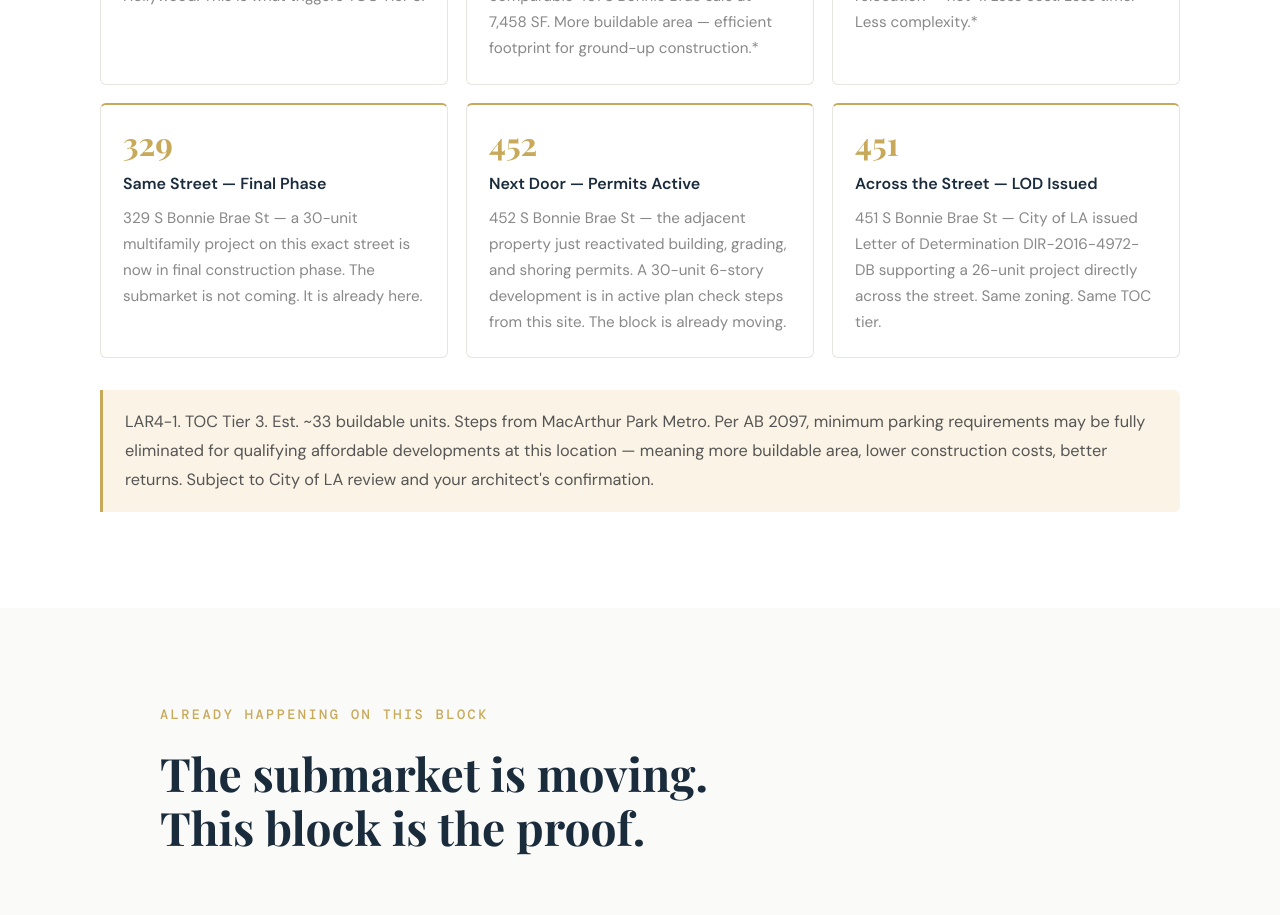
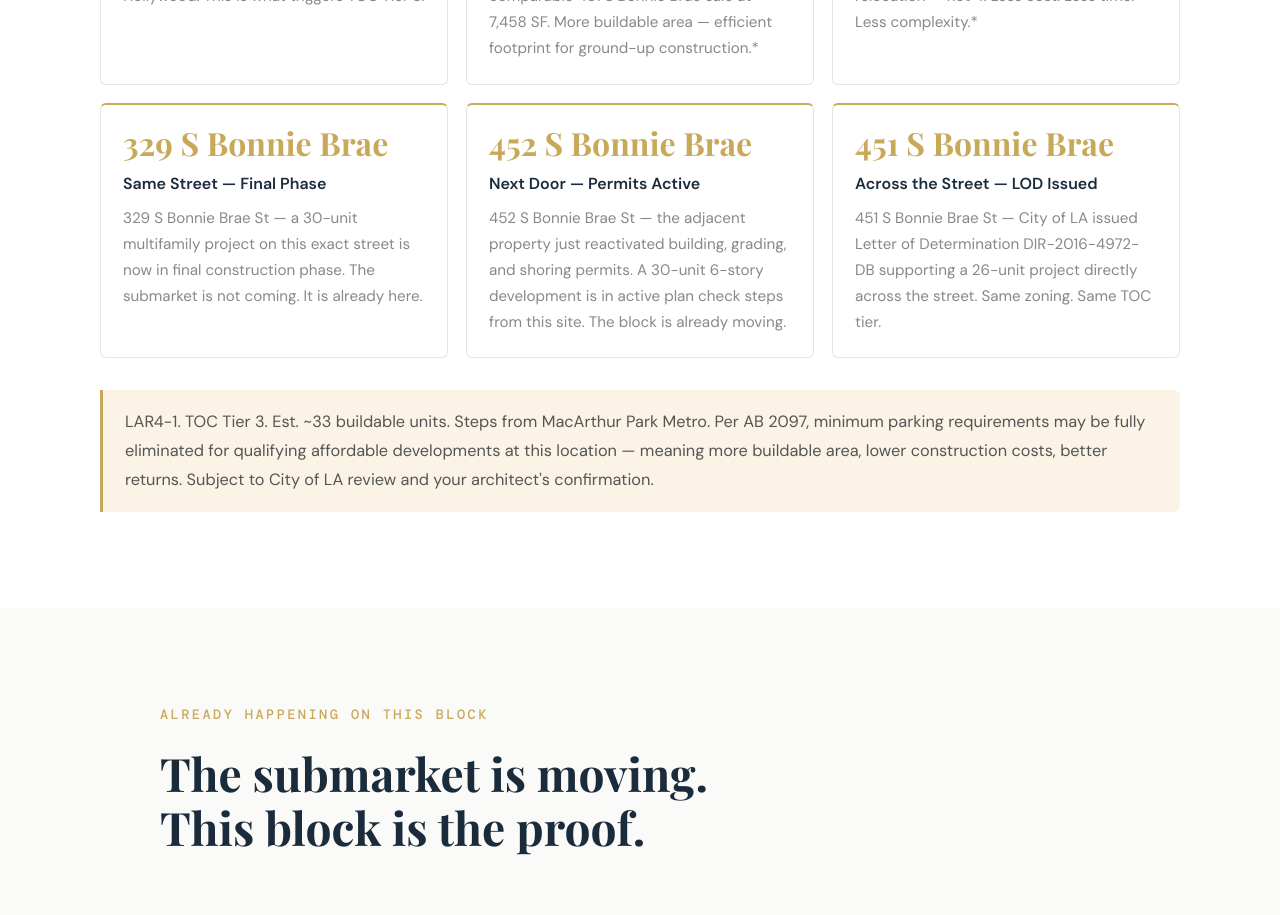
Before and after one commit to Ebenyi1976/446-bonnie-brea, a Next.js app: page / in a window 1280 px wide. Shown: the part 3180-4095 px from the top of the page. Built offline with nearby package versions, Linux system fonts and the light colour scheme.

Commit message:
Update card stats to full street addresses for 329, 452, 451

```diff
--- a/app/page.tsx
+++ b/app/page.tsx
@@ -106,9 +106,9 @@ export default function Home() {
               { stat: 'Metro', title: 'MacArthur Park — Steps Away', body: 'Red and Purple Lines. Walking distance. Direct access to Downtown LA, Koreatown, Hollywood. This is what triggers TOC Tier 3.' },
               { stat: '7,870', title: 'Square Foot Lot', body: 'Clean rectangular lot approximately 60 ft wide × 130 ft deep. Larger than the comparable 451 S Bonnie Brae sale at 7,458 SF. More buildable area — efficient footprint for ground-up construction.*' },
               { stat: 'Unit 4', title: 'Delivered Vacant at Close', body: 'Owner-occupied unit delivers vacant at close of escrow. Only 3 RSO units require relocation — not 4. Less cost. Less time. Less complexity.*' },
-              { stat: '329', title: 'Same Street — Final Phase', body: '329 S Bonnie Brae St — a 30-unit multifamily project on this exact street is now in final construction phase. The submarket is not coming. It is already here.' },
-              { stat: '452', title: 'Next Door — Permits Active', body: '452 S Bonnie Brae St — the adjacent property just reactivated building, grading, and shoring permits. A 30-unit 6-story development is in active plan check steps from this site. The block is already moving.' },
-              { stat: '451', title: 'Across the Street — LOD Issued', body: '451 S Bonnie Brae St — City of LA issued Letter of Determination DIR-2016-4972-DB supporting a 26-unit project directly across the street. Same zoning. Same TOC tier.' },
+              { stat: '329 S Bonnie Brae', title: 'Same Street — Final Phase', body: '329 S Bonnie Brae St — a 30-unit multifamily project on this exact street is now in final construction phase. The submarket is not coming. It is already here.' },
+              { stat: '452 S Bonnie Brae', title: 'Next Door — Permits Active', body: '452 S Bonnie Brae St — the adjacent property just reactivated building, grading, and shoring permits. A 30-unit 6-story development is in active plan check steps from this site. The block is already moving.' },
+              { stat: '451 S Bonnie Brae', title: 'Across the Street — LOD Issued', body: '451 S Bonnie Brae St — City of LA issued Letter of Determination DIR-2016-4972-DB supporting a 26-unit project directly across the street. Same zoning. Same TOC tier.' },
             ].map(({ stat, title, body }) => (
               <div className="card" key={stat + title}>
                 <div className="cardStat">{stat}</div>
```
